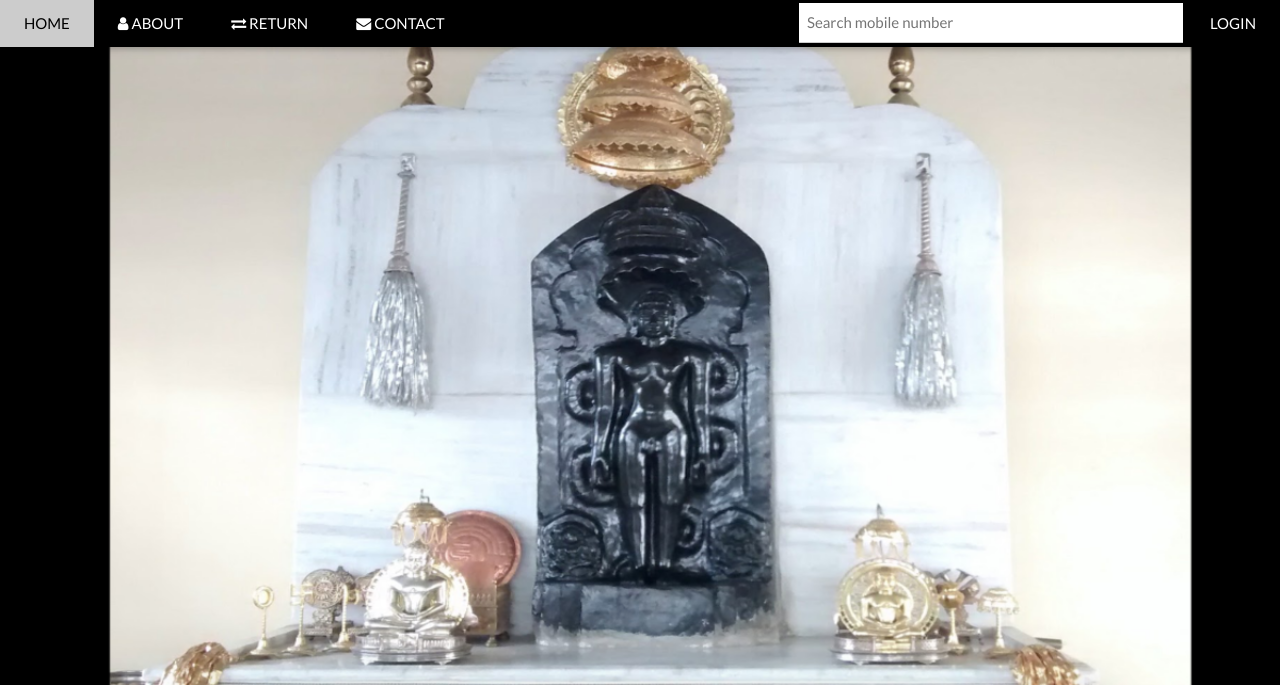
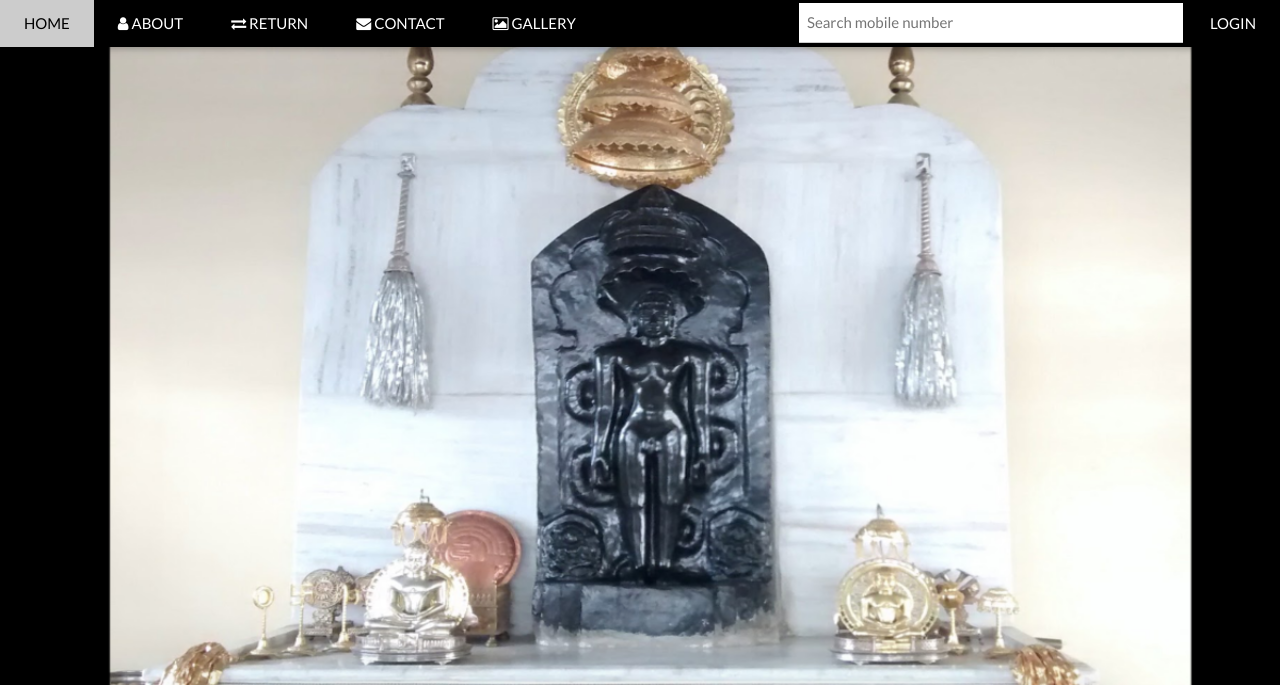
Before and after one commit to anshjain/mandar-boli, a Django app: page /about-us/ in a window 1280 px wide. Shown: the top 685 px of the page. Run offline with Django 3.2, Linux system fonts and the light colour scheme; parts of the project's set-up code (start-up, migrations or seed data) failed here and were passed over; some libraries are stand-ins or nearby versions.

Commit message:
add new url for gallery

```diff
--- a/Boli/templates/navbar.html
+++ b/Boli/templates/navbar.html
@@ -33,6 +33,10 @@
             <a href="{% url 'contact-us' %}#contact" class="w3-bar-item w3-button w3-padding-large w3-hide-small">
                 <i class="fa fa-envelope"></i> CONTACT
             </a>
+            <a href="https://5edc9b83f0a2f.site123.me/" target="_blank"
+               class="w3-bar-item w3-button w3-padding-large w3-hide-small">
+                <i class="fa fa-photo"></i> GALLERY
+            </a>
             <a href="{% url 'login' %}#login" class="w3-bar-item w3-button w3-hover-red w3-padding-large w3-hide-small w3-right">LOGIN</a>
         {% endif %}
         <input type="tel" class="w3-input w3-right w3-half" style="max-width:30%; margin:3px;" value="{{phone_number}}"
@@ -55,6 +59,7 @@
     <a href="{% url 'about' %}#about-us" class="w3-bar-item w3-button w3-padding-large">ABOUT</a>
     <a href="{% url 'return' %}#returns" class="w3-bar-item w3-button w3-padding-large" onclick="myFunction()">RETURN</a>
     <a href="{% url 'contact-us' %}#contact" class="w3-bar-item w3-button w3-padding-large" onclick="myFunction()">CONTACT</a>
+    <a href="https://5edc9b83f0a2f.site123.me/" target="_blank" class="w3-bar-item w3-button w3-padding-large" onclick="myFunction()">GALLERY</a>
     <a href="{% url 'login' %}#login" class="w3-bar-item w3-button w3-padding-large" onclick="myFunction()">LOGIN</a>
   {% endif %}
 </div>
```
